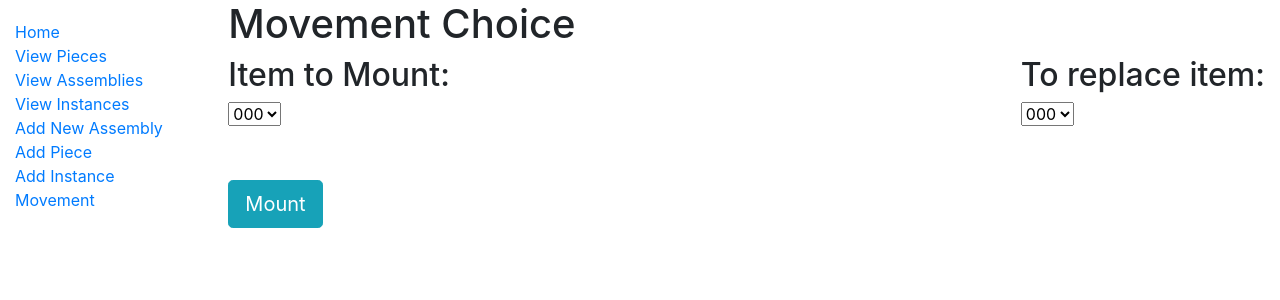
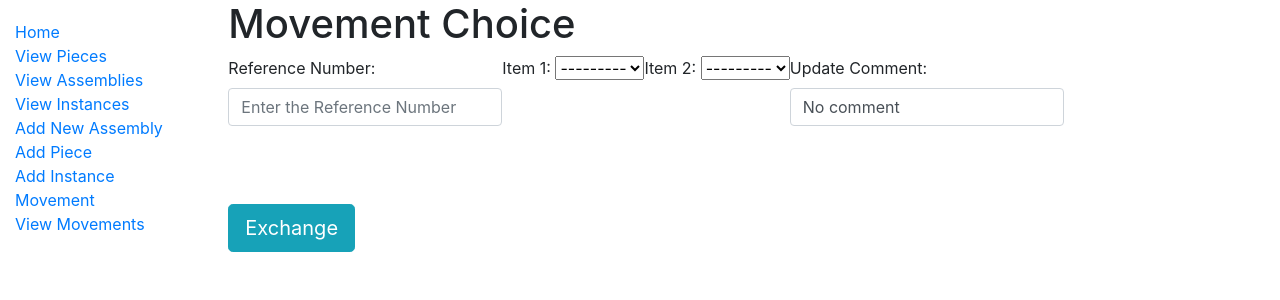
Before and after one commit to eRJe79/SIMS, a Django app: page /inventory/movement_choice/ in a window 1280 px wide. Shown: the top 300 px of the page. Run offline with Django 3.2, Linux system fonts and the light colour scheme; tables that the repository leaves empty hold one stand-in row (values such as "Sample post"); parts of the project's set-up code (start-up, migrations or seed data) failed here and were passed over; some libraries are stand-ins or nearby versions.

Commit message:
Finished the movement structure: it is an object Added html pages/views for movement list and detail

```diff
--- a/SIMS/inventory/forms.py
+++ b/SIMS/inventory/forms.py
@@ -4,7 +4,7 @@ from django import forms
 from django.conf import settings
 from django.forms import ModelForm, inlineformset_factory, CheckboxInput
 
-from .models import Piece, PieceInstance, Kit, Mptt,\
+from .models import Piece, PieceInstance, Kit, MovementExchange, Mptt, First_location,\
     Second_location, Third_location, Fourth_location, Fifth_location, Sixth_location, Seventh_location, Eighth_location
 
 class PieceForm(forms.ModelForm):
@@ -188,10 +188,23 @@ class PieceInstanceForm(forms.ModelForm):
             self.fields['eighth_location'].queryset = self.instance.seventh_location.eighth_location_set.order_by('name')
 
 
-class MovementForm(forms.Form):
-    item_1 = forms.ModelChoiceField(queryset=PieceInstance.objects.all().order_by('serial_number'))
-    item_2 = forms.ModelChoiceField(queryset=PieceInstance.objects.all().order_by('serial_number'))
-
+class MovementForm(ModelForm):
+    class Meta:
+        model = MovementExchange
+        fields = ['reference_number', 'item_1', 'item_2', 'update_comment']
+        labels = {
+            'reference_number': 'Reference Number',
+            'item_1': 'Item 1',
+            'item_2': 'Item 2',
+            'update_comment': 'Update Comment'
+        }
+        widgets = {
+            'item_1': forms.Select(attrs={'class': 'form-select', 'placeholder': 'Choose Item 1'}),
+            'item_2': forms.Select(attrs={'class': 'form-select', 'placeholder': 'Choose Item 2'}),
+            'reference_number': forms.TextInput(
+                attrs={'class': 'form-control', 'placeholder': 'Enter the Reference Number'}),
+            'update_comment': forms.TextInput(attrs={'class': 'form-control', 'id': 'update_comment'}),
+        }
 
 
 class KitForm(ModelForm):
--- a/SIMS/inventory/models.py
+++ b/SIMS/inventory/models.py
@@ -213,10 +213,14 @@ class PieceInstance(models.Model):
 
     # Choices for the piece status
     STATUS_CHOICE = (
+        ('In Use', 'In Use'),
         ('In Repair', 'In Repair'),
         ('In Stock', 'In Stock'),
         ('Installed', 'Installed'),
-        ('Discarded', 'Discarded')
+        ('Discarded', 'Discarded'),
+        ('On Test', 'On Test'),
+        ('Received', 'Received'),
+        ('Waiting', 'Waiting'),
     )
     # Choices for the piece condition
     CONDITIONS_CHOICE = (
@@ -328,6 +332,32 @@ class PieceInstance(models.Model):
         return reparation
 
 
+class MovementExchange(models.Model):
+    # Items exchanged is mandatory
+    item_1 = models.ForeignKey(PieceInstance, on_delete=models.SET_NULL, related_name='item_1', null=True, blank=False)
+    item_2 = models.ForeignKey(PieceInstance, on_delete=models.SET_NULL, related_name='item_2', null=True, blank=False)
+
+    # Reference number of the Exchange
+    reference_number = models.CharField(max_length=120, blank=True, null=False)
+
+    update_comment = models.TextField(default='No comment', max_length=1000, blank=True, null=True)
+    # History log
+    history = HistoricalRecords()
+
+    # Date management
+    # Date where the exchange is done (set at creation and never updated then)
+    date_created = models.DateField(auto_now_add=True)
+
+    # Default method to access the Kit
+    def __str__(self):
+        return self.reference_number
+
+    # This method is used is some templates to have link directed to the kit detail
+    def get_absolute_url(self):
+        """Returns the url to access a detail record for this kit."""
+        return reverse('movement-detail', args=[str(self.id)])
+
+
 class Mptt(MPTTModel):
     name = models.CharField(max_length=32)
     parent = TreeForeignKey(
--- a/SIMS/inventory/urls.py
+++ b/SIMS/inventory/urls.py
@@ -30,7 +30,9 @@ from .views import (
     load_seventh_location,
     load_eighth_location,
     tree,
-    movement_piece_instance,
+    movement_exchange,
+    movement_detail,
+    movement_list,
 )
 
 urlpatterns = [
@@ -59,9 +61,9 @@ urlpatterns = [
 
     path('database_csv', database_csv, name='database_csv'),
 
-    path('movement_choice/', movement_piece_instance, name='movement-choice'),
-    path('movement_mount/', movement_piece_instance, name='mount-piece-instance'),
-    path('movement_dismount/', movement_piece_instance, name='dismount-piece-instance'),
+    path('movement_choice/', movement_exchange, name='movement-choice'),
+    path('movement_detail/<primary_key>', movement_detail, name='movement-detail'),
+    path('movement_list', movement_list, name="movement-list"),
 
     path('tree', tree, name='tree'),
 
--- a/SIMS/inventory/views.py
+++ b/SIMS/inventory/views.py
@@ -28,6 +28,7 @@ from .models import (
     Seventh_location,
     Eighth_location,
     Mptt,
+    MovementExchange,
 )
 
 from .forms import (
@@ -385,19 +386,6 @@ class KitCreate(CreateView):
             prefix = "instance_reverse"
             cp[f'{prefix}-TOTAL_FORMS'] = int(
                 cp[f'{prefix}-TOTAL_FORMS']) + value
-            formset = PieceInstancePieceFormSet(cp)  # catch any data which were in the previous formsets and deliver to-
-            # the new formsets again -> if the process is addition!
-            return render(request, 'inventory/formset.html', {'formset': formset})
-
-    def post(self, request, *args, **kwargs):
-        # if our ajax is calling so we have to take action
-        # because this is not the form submission
-        if request.is_ajax():
-            cp = request.POST.copy()  # because we couldn't change fields values directly in request.POST
-            value = int(cp['wtd'])  # figure out if the process is addition or deletion
-            prefix = "instance_reverse"
-            cp[f'{prefix}-TOTAL_FORMS'] = int(
-                cp[f'{prefix}-TOTAL_FORMS']) + value
             formset = PieceInstanceKitFormSet(
                 cp)  # catch any data which were in the previous formsets and deliver to-
             # the new formsets again -> if the process is addition!
@@ -523,12 +511,55 @@ def show_kit(request, primary_key):
     return render(request, 'inventory/kit_detail.html', context)
 
 
-def movement_piece_instance(request):
-    items=PieceInstance.objects.all()
-    form = MovementForm()
-    context = {'form': form, 'items':items}
+# Movement Management Section
+
+def movement_exchange(request):
+    form = MovementForm(request.POST or None)
+    #items = PieceInstance.objects.all().order_by('serial_number')
+    context = {
+        'form': form,
+        #'items': items,
+    }
+    if form.is_valid():
+        obj = form.save(commit=False)
+        # Update location of the item being replaced with the item it replaces
+        obj.item_2.first_location = obj.item_1.first_location
+        obj.item_2.second_location = obj.item_1.second_location
+        obj.item_2.third_location = obj.item_1.third_location
+        obj.item_2.fourth_location = obj.item_1.fourth_location
+        obj.item_2.fifth_location = obj.item_1.fifth_location
+        obj.item_2.sixth_location = obj.item_1.sixth_location
+        obj.item_2.seventh_location = obj.item_1.seventh_location
+        obj.item_2.eighth_location = obj.item_1.eighth_location
+        # Put object being replaced in waiting zone
+        obj.item_1.first_location = First_location.objects.get(name='Waiting')
+        obj.item_1.second_location = None
+        obj.item_1.third_location = None
+        obj.item_1.fourth_location = None
+        obj.item_1.fifth_location = None
+        obj.item_1.sixth_location = None
+        obj.item_1.seventh_location = None
+        obj.item_1.eighth_location = None
+        # Both objects update comments take the comment of the movement
+        obj.item_1.update_comment = obj.update_comment
+        obj.item_2.update_comment = obj.update_comment
+        # Save the objects
+        obj.item_1.save()
+        obj.item_2.save()
+        # Save the movement
+        obj.save()
+        return redirect(obj.get_absolute_url())
     return render(request, 'inventory/movement_choice.html', context)
 
+def movement_detail(request, primary_key):
+    movement = MovementExchange.objects.get(pk=primary_key)
+    context = {'movement': movement}
+    return render(request, 'inventory/movement_detail.html', context)
+
+def movement_list(request):
+    movements = MovementExchange.objects.order_by('date_created')
+    context = {'movements': movements}
+    return render(request, 'inventory/movement_list.html', context)
 
 def mount_piece_instance(request, item_id):
     context = {}
--- a/SIMS/templates/base/base.html
+++ b/SIMS/templates/base/base.html
@@ -40,6 +40,7 @@
           <li><a href="{% url 'piece-create' %}">Add Piece</a></li>
           <li><a href="{% url 'piece-instance-create' %}">Add Instance</a></li>
           <li><a href="{% url 'movement-choice' %}">Movement</a></li>
+          <li><a href="{% url 'movement-list' %}">View Movements</a></li>
         </ul>
      {% endblock %}
       </div>
--- a/SIMS/templates/inventory/kit_detail.html
+++ b/SIMS/templates/inventory/kit_detail.html
@@ -3,7 +3,7 @@
 {% block content %}
 <div class="card">
   <div class="card-header">
-    Piece Detail
+    Assembly Detail
   </div>
   <div class="card-body">
     <h5 class="card-title"> Assembly Name : {{ kit.name }}</h5>
--- a/SIMS/templates/inventory/movement_choice.html
+++ b/SIMS/templates/inventory/movement_choice.html
@@ -20,35 +20,36 @@
     #buttonbis{position:absolute;bottom:0;}
 </style>
 <h1>Movement Choice</h1>
-<form class=d-flex id="form" action="#" method="post" enctype="multipart/form-data"
-    action="{% url 'mount-piece-instance' %}">
+<form class=d-flex id="form" action="#" method="post" enctype="multipart/form-data">
     {% csrf_token %}
-
-    <div id="container">
-        <div id="left">
-            <h2>Item to Mount:</h2>
-            <select id="item1" name="item1">
-            {% for item1 in items %}
-            <option value="{{ item1.serial_number }}">{{ item1.serial_number }}</option>
-            {% endfor %}
-        </select>
-        </div>
-        <div id="right">
-            <h2>To replace item:</h2>
-            <select id="item2" name="item2">
-            {% for item2 in items %}
-            <option value="{{ item2.serial_number }}">{{ item2.serial_number }}</option>
-            {% endfor %}
-            </select>
-        </div>
-    </div>
+    {{ form.as_p }}
+<!--    <div id="container">-->
+<!--        <div id="left">-->
+<!--            <label for="item_1">Item to Mount: </label>-->
+<!--            <select id="item1" name="item1">-->
+<!--            {% for item in items %}-->
+<!--            <option value="{{ item.serial_number }}">{{ item.serial_number }}</option>-->
+<!--            {% endfor %}-->
+<!--            </select>-->
+<!--            <label for="reference_number">Exchange Reference Number: </label>-->
+<!--            <input id="ref_number" type="text" name="ref_number" maxlength="100" required>-->
+<!--            <label for="update_comment">Comment: </label>-->
+<!--            <input id="comment" type="text" name="comment" maxlength="1000" required>-->
+<!--        </div>-->
+<!--        <div id="right">-->
+<!--            <label for="item_2">To replace item: </label>-->
+<!--            <select id="item2" name="item2">-->
+<!--            {% for item in items %}-->
+<!--            <option value="{{ item.serial_number }}">{{ item.serial_number }}</option>-->
+<!--            {% endfor %}-->
+<!--            </select>-->
+<!--        </div>-->
+<!--    </div>-->
     <div id="buttonbis">
         <button id="submit-button" type="submit" class="btn btn-lg btn-info btn-block">
-            <span id="submit-button-amount">Mount</span>
+            <span id="submit-button-amount">Exchange</span>
         </button>
     </div>
 
-
-
 </form>
 {% endblock %}
```
Also changed, not shown: SIMS/templates/inventory/movement_detail.html (added, +20 -0 lines), SIMS/templates/inventory/movement_list.html (added, +29 -0 lines).
